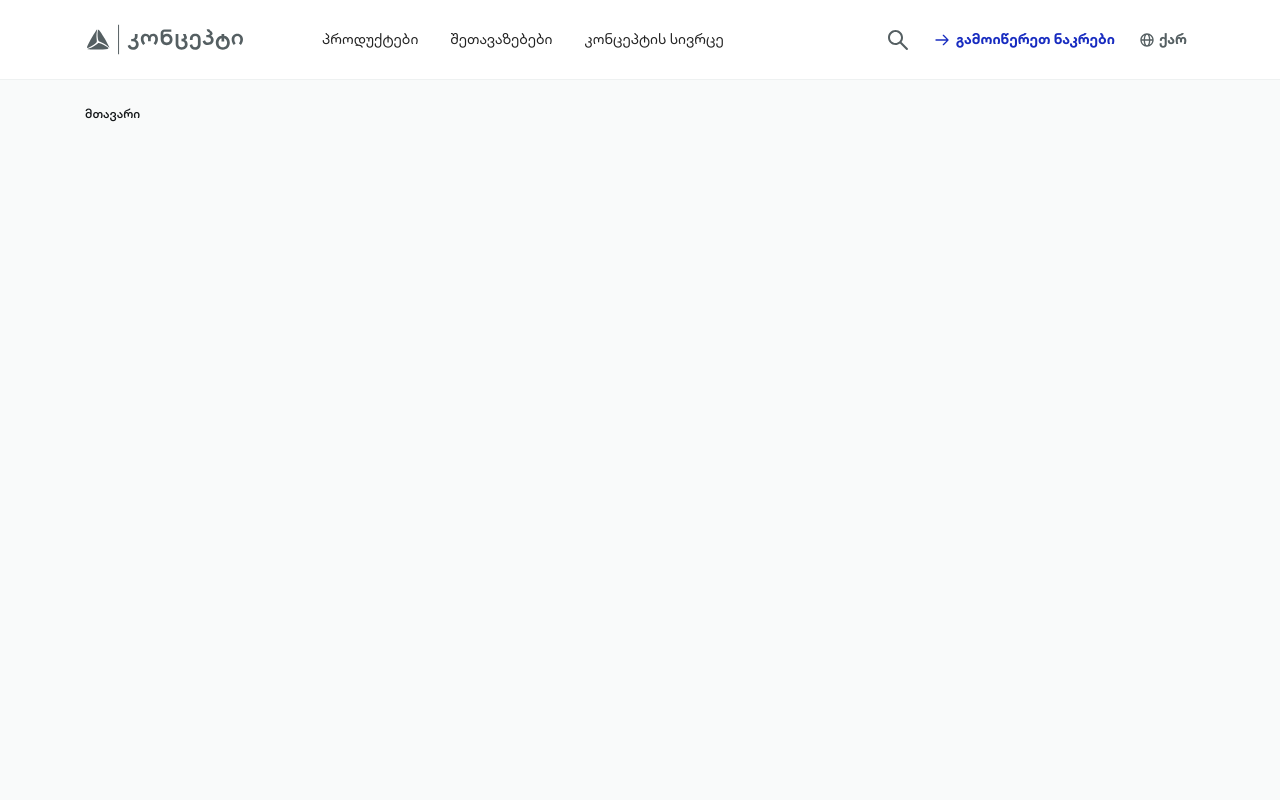
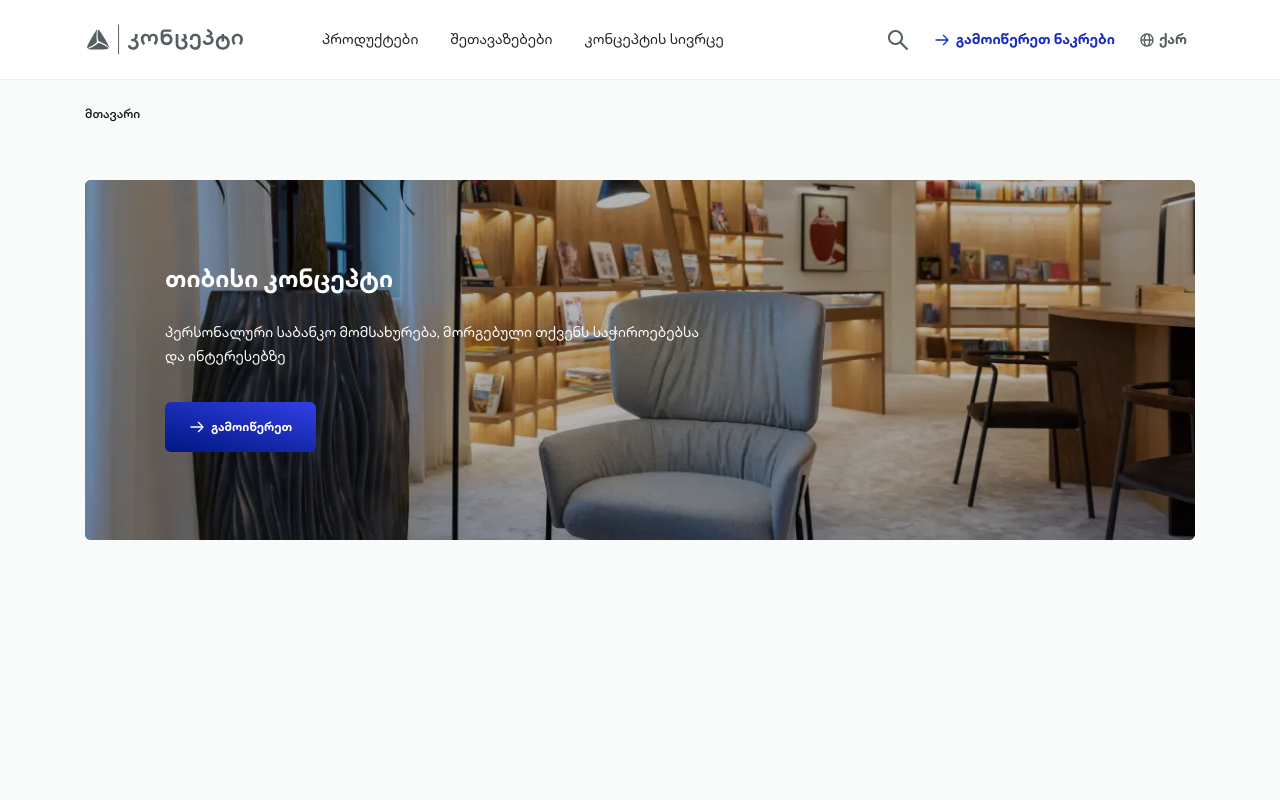
Before and after one commit to Yolosopher/concept, a website built with Vite: page index.html in a window 1280 px wide. Shown: the top 800 px of the page. Built offline with nearby package versions, Linux system fonts and the light colour scheme.

Commit message:
added: hero section

```diff
--- a/index.html
+++ b/index.html
@@ -398,7 +398,36 @@
   </div>
   <!-- main start -->
   <main class="main">
-
+    <!-- hero start -->
+    <div class="hero_container container">
+      <section class="hero">
+        <div class="hero_content">
+          <h1 class="hero_content_title">
+            თიბისი კონცეპტი
+          </h1>
+          <p class="hero_content_text">პერსონალური საბანკო მომსახურება, მორგებული თქვენს საჭიროებებსა და ინტერესებზე</p>
+          <a href="#" class="btn primary">
+            <div class="icon">
+              <svg data-v-67f54ace="" width="16" height="16" viewBox="0 0 16 16" fill="currentColor"
+                xmlns="http://www.w3.org/2000/svg">
+                <path data-v-67f54ace=""
+                  d="M9.7987 2.86675L14.4654 7.53341C14.732 7.80008 14.732 8.20008 14.4654 8.46675L9.7987 13.1334C9.53203 13.4001 9.13203 13.4001 8.86537 13.1334C8.5987 12.8667 8.5987 12.4667 8.86537 12.2001L12.3987 8.66675H1.9987C1.5987 8.66675 1.33203 8.40008 1.33203 8.00008C1.33203 7.60008 1.5987 7.33341 1.9987 7.33341H12.3987L8.86537 3.80008C8.73203 3.66675 8.66536 3.53341 8.66536 3.33341C8.66536 3.13341 8.73203 3.00008 8.86537 2.86675C9.13203 2.60008 9.53203 2.60008 9.7987 2.86675Z">
+                </path>
+              </svg>
+            </div>
+            <span class="text">გამოიწერეთ</span>
+          </a>
+        </div>
+        <div class="hero_image">
+          <picture>
+            <source media="(max-width: 767px)" srcset="/img/hero-banner/min.webp">
+            <source media="(max-width: 1023px)" srcset="/img/hero-banner/max.webp">
+            <img src="/img/hero-banner/max.webp" loading="lazy" width="1772" height="1181"
+              sizes="(max-width: 767px) 100vw, (max-width: 1439px) 91vw, 1110px" class="banner_img">
+          </picture>
+        </div>
+      </section>
+    </div>
   </main>
   <!-- footer start -->
   <footer class="footer">
--- a/styles/_mixins.scss
+++ b/styles/_mixins.scss
@@ -1,19 +1,44 @@
-$tablet-size: 769px;
-$desktop-size: 1025px;
-$desktop-lg-size: 1441px;
+$tablet-size: 768px;
+$desktop-size: 1024px;
+$desktop-lg-size: 1440px;
 
+@mixin custom($size) {
+  @media (min-width: $size) {
+    @content;
+  }
+}
+@mixin custom-max($size) {
+  @media (max-width: $size) {
+    @content;
+  }
+}
 @mixin tablet {
-  @media (min-width: $tablet-size) {
+  @media (min-width: #{$tablet-size + 1}) {
+    @content;
+  }
+}
+@mixin tablet-max {
+  @media (max-width: $tablet-size) {
     @content;
   }
 }
 @mixin desktop {
-  @media (min-width: $desktop-size) {
+  @media (min-width: #{$desktop-size + 1}) {
+    @content;
+  }
+}
+@mixin desktop-max {
+  @media (max-width: $desktop-size) {
     @content;
   }
 }
 @mixin desktop-lg {
-  @media (min-width: $desktop-lg-size) {
+  @media (min-width: #{$desktop-lg-size + 1}) {
     @content;
   }
 }
+@mixin desktop-lg-max {
+  @media (max-width: $desktop-lg-size) {
+    @content;
+  }
+}
--- /dev/null
+++ b/styles/components/_btn.scss
@@ -0,0 +1,51 @@
+.btn {
+  padding: 16px 24px;
+  border-radius: 6px;
+  position: relative;
+  overflow: hidden;
+  font-size: 12px;
+  font-weight: 700;
+  line-height: 1.33;
+  display: flex;
+  align-items: center;
+  justify-content: center;
+
+  gap: 6px;
+  width: 100%;
+  height: 50px;
+  text-transform: uppercase;
+  @include tablet {
+    width: max-content;
+  }
+  .icon {
+    width: 16px;
+    height: 16px;
+  }
+  .icon,
+  .text {
+    position: relative;
+    z-index: 2;
+  }
+  &.primary {
+    background: $primary;
+    background: $primary-gradient;
+    color: $primary-foreground;
+    &::after {
+      content: "";
+      z-index: 1;
+      display: flex;
+      position: absolute;
+      top: 0;
+      right: 0;
+      width: 100%;
+      height: 100%;
+      background-color: transparent;
+      transition: background-color 0.25s ease-in-out;
+    }
+    &:hover {
+      &::after {
+        background-color: $primary-hover;
+      }
+    }
+  }
+}
--- a/styles/components/_footer.scss
+++ b/styles/components/_footer.scss
@@ -52,7 +52,7 @@
   &_mid {
     display: flex;
     flex-direction: column;
-    @media screen and (max-width: 1024px) {
+    @include desktop-max {
       padding-left: 0;
       padding-right: 0;
     }
--- a/styles/components/_header.scss
+++ b/styles/components/_header.scss
@@ -402,7 +402,7 @@ $dropdown-padding: 32px;
         display: flex;
         gap: 4px;
         align-items: center;
-        @media screen and (max-width: 767px) {
+        @include tablet-max {
           gap: 15px;
         }
         &_item {
@@ -420,7 +420,7 @@ $dropdown-padding: 32px;
             transition: background-color 0.25s ease-in-out,
               color 0.25s ease-in-out;
 
-            @media screen and (max-width: 767px) {
+            @include tablet-max {
               width: 52px;
               height: 52px;
             }
--- /dev/null
+++ b/styles/components/_hero.scss
@@ -0,0 +1,80 @@
+.hero {
+  color: white;
+  background-color: black;
+
+  width: 100%;
+  height: 378px;
+  position: relative;
+  overflow: hidden;
+  &_container {
+    padding-top: 32px;
+    @include tablet-max {
+      padding-left: 0;
+      padding-right: 0;
+    }
+  }
+  @include tablet {
+    height: 450px;
+    overflow: hidden;
+    border-radius: 6px;
+  }
+  @include desktop {
+    height: 360px;
+  }
+  @include desktop-lg {
+    height: 376px;
+  }
+  &_image {
+    top: 0;
+    right: 0;
+
+    width: 102%;
+    height: 100%;
+    opacity: 0.7;
+    img {
+      width: 100%;
+      height: 100%;
+      object-fit: cover;
+    }
+  }
+  &_content {
+    position: absolute;
+    top: 0;
+    right: 0;
+    z-index: 2;
+
+    color: white;
+    width: 100%;
+    padding: 172px 15px 20px;
+    display: grid;
+    grid-gap: 16px;
+    height: 100%;
+    @include tablet {
+      padding: 240px 45px 36px;
+    }
+    @include desktop {
+      padding: 80px;
+    }
+    @include desktop-lg {
+      padding: 95px;
+    }
+    > * {
+      width: 100%;
+    }
+    &_title {
+      font-size: 24px;
+      line-height: 1.5;
+      @include desktop-lg {
+        font-size: 28px;
+      }
+    }
+    &_text {
+      // font-size: 14px;
+      width: 100%;
+      @include tablet {
+        max-width: 540px;
+        margin-bottom: 8px;
+      }
+    }
+  }
+}
--- a/styles/styles.scss
+++ b/styles/styles.scss
@@ -6,4 +6,7 @@
 @import "components/header";
 @import "components/breadcrumbs";
 @import "components/main";
+@import "components/hero";
 @import "components/footer";
+
+@import "components/btn";
```
Also changed, not shown: public/img/hero-banner/max.webp (added), public/img/hero-banner/min.webp (added), styles/styles.css, 1 other file.
